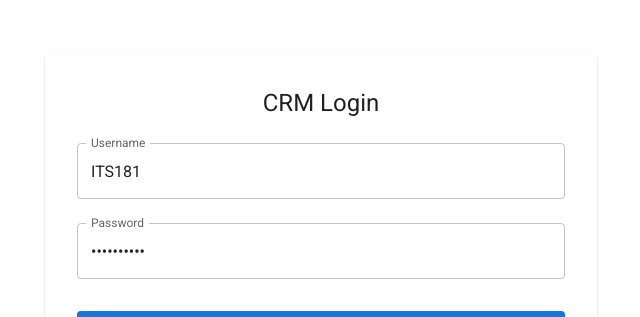
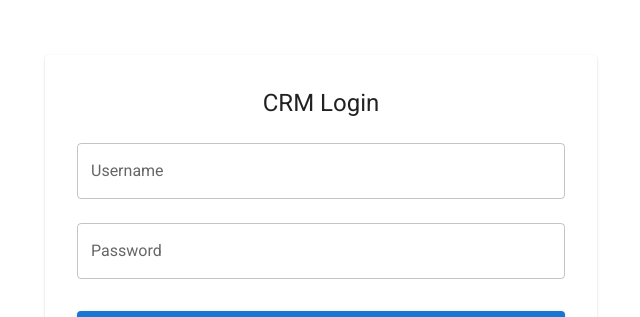
Before and after one commit to eduSpinouza/crm-task-manager, a Next.js app: page /login in a window 1280 px wide. Shown: the part 180-497 px from the top of the page, without its empty margins (319-959 px from the left). Built offline with nearby package versions, Linux system fonts and the light colour scheme.

Commit message:
fix: remove hardcoded credentials from login page

```diff
--- a/src/app/login/page.tsx
+++ b/src/app/login/page.tsx
@@ -7,8 +7,8 @@ import axios from 'axios';
 
 export default function LoginPage() {
     const router = useRouter();
-    const [username, setUsername] = React.useState('ITS181');
-    const [password, setPassword] = React.useState('TrcrLeTxfW');
+    const [username, setUsername] = React.useState('');
+    const [password, setPassword] = React.useState('');
     const [error, setError] = React.useState('');
     const [loading, setLoading] = React.useState(false);
 
```
